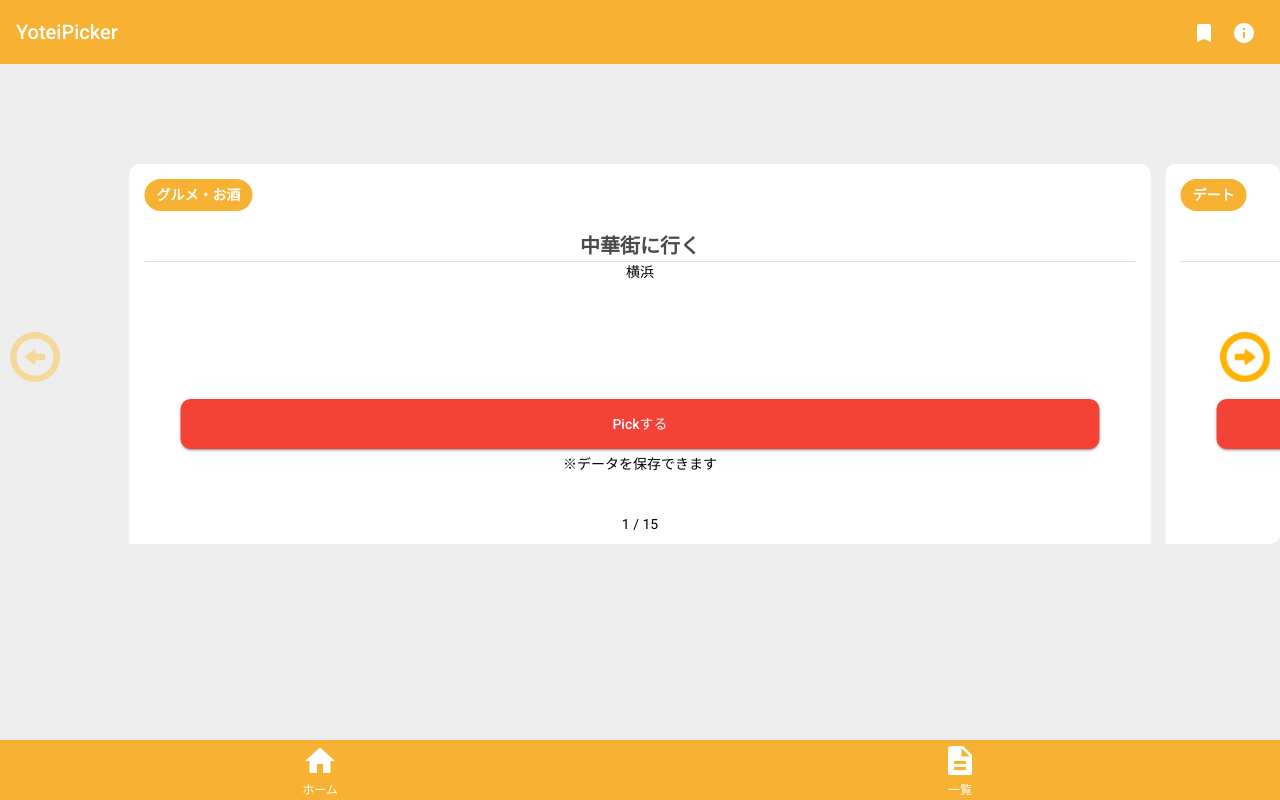
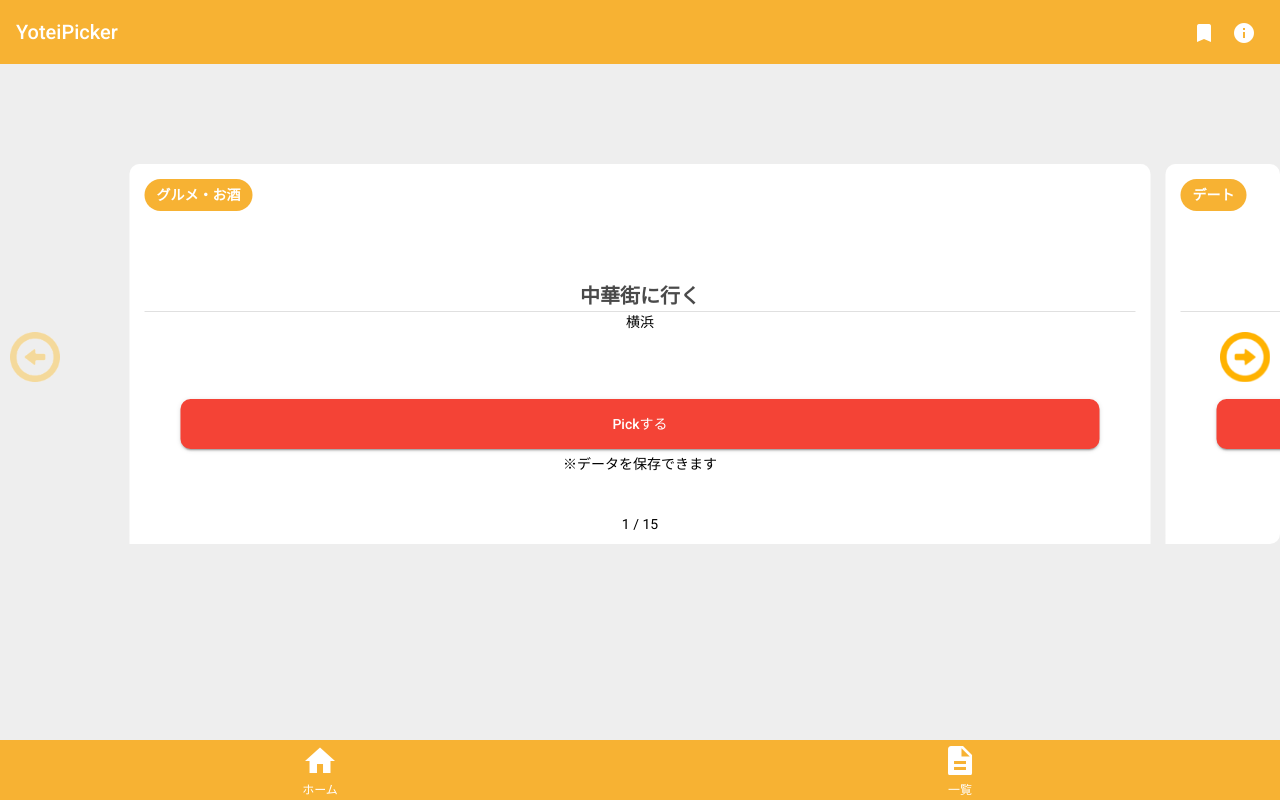
Before and after one commit to kamoto0427/yoteiPicker, an Angular app: page / in a window 1280 px wide. Built offline with nearby package versions, Linux system fonts and the light colour scheme.

Commit message:
css修正

```diff
--- a/src/app/component/parts/swiper/swiper.component.css
+++ b/src/app/component/parts/swiper/swiper.component.css
@@ -22,7 +22,7 @@
 
 .name {
   width: 100%;
-  padding-top: 20px;
+  padding-top: 70px;
   font-size: 20px;
   font-weight: bold;
   color: #4A4A4A;
```
